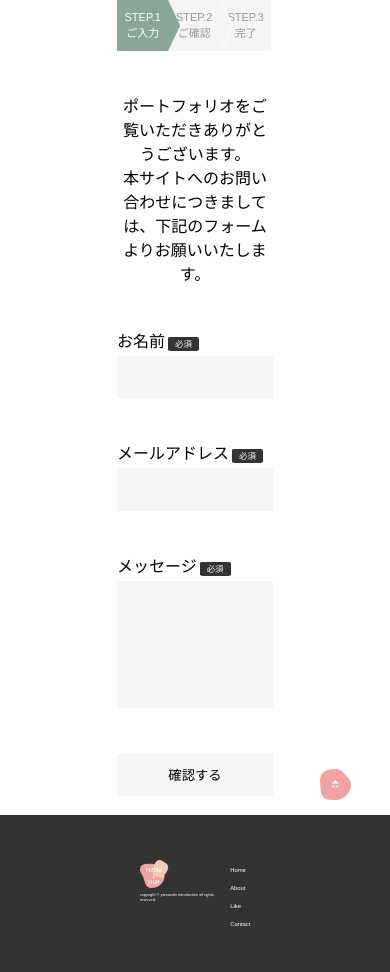
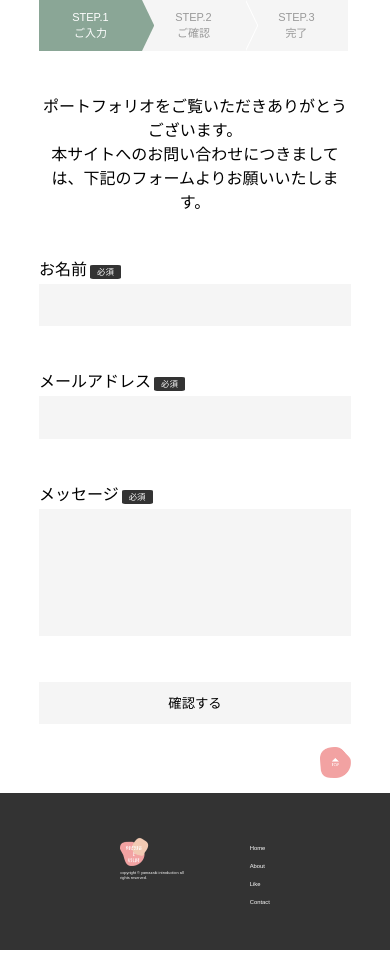
Before and after one commit to YamazakiMao/introduction, a PHP site: page /php/index.php in a window 390 px wide. Shown: the part 97-1069 px from the top of the page. After the commit the page ends 1047 px from the top, so only its background shows below. Run offline with PHP 8.4, Linux system fonts and the light colour scheme; some libraries are stand-ins or nearby versions.

Commit message:
フォームのレスポンシブ修正

```diff
--- a/contact.css
+++ b/contact.css
@@ -96,19 +96,6 @@ header h1 {
 .progressbar .item:not(:last-child)::before {
     margin-left: 1px;
     border-left-color: #FFF;
-}
-
-@media screen and (max-width: 767px) {
-.progressbar .item {
-    font-size: 11px;
-    line-height: 1.4;
-    padding: 10px 0;
-}
-.progressbar .item:not(:last-child)::before,
-.progressbar .item:not(:last-child)::after {
-    border-width: 25px;
-    border-left-width: 12px;
-}
 }
 
 /* active */
@@ -257,3 +244,38 @@ footer {
     right: 10%;
     cursor: pointer;
 }
+
+
+@media screen and (max-width: 767px) {
+    .progressbar .item {
+        font-size: 11px;
+        line-height: 1.4;
+        padding: 10px 0;
+    }
+    .progressbar .item:not(:last-child)::before,
+    .progressbar .item:not(:last-child)::after {
+        border-width: 25px;
+        border-left-width: 12px;
+    }
+
+    #form-area {
+        width: 80%;
+        margin: 0 auto;
+        /* padding: 5vh 10vw; */
+    }
+
+    .footer-cover {
+        width: 60%;
+        margin: 0 auto;
+        display: flex;
+    }
+
+    .copyright {
+        width: 80%;
+    }
+
+    .btn {
+        margin-bottom: 50px;
+    }
+
+}
--- a/php/complete.php
+++ b/php/complete.php
@@ -121,7 +121,7 @@ if (!empty($_SESSION['token']) && $_POST['token'] === $_SESSION['token']) {
             <p>入力したメールアドレス宛に確認メールを送信しましたので、ご確認ください。</p>
             <p>尚、数十分経過してもメールが届かない場合はメッセージが送信できていない可能性がございます。</p>
             <p style="margin-bottom: 5vh;">お手数ですが、トップページよりもう一度メッセージの送信をお願いいたします。</p>
-            <a href="index.php">
+            <a href="../index.html">
                 <button class="btn" type="button">トップページに戻る</button>
             </a>
         </div>
```
Also changed, not shown: style.css (+10 -8 lines).
